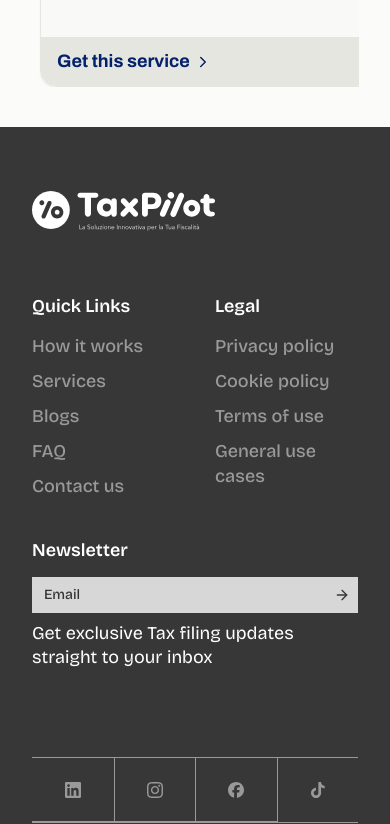
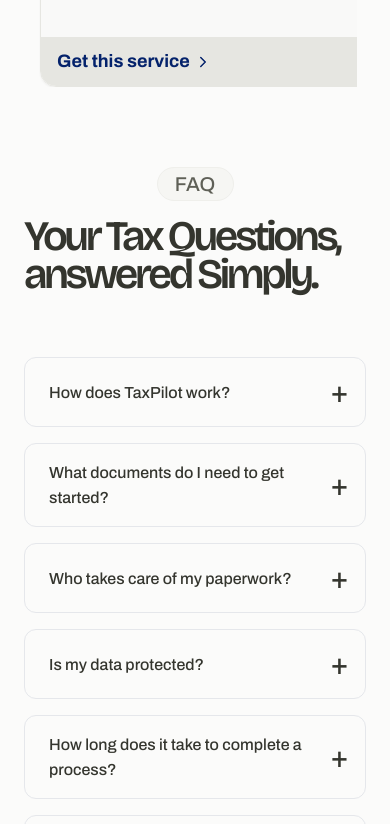
Before and after one commit to arqentech/tax-pilot-1, a React (Vite) app: page / in a window 390 px wide. Shown: the part 3880-4704 px from the top of the page. Built offline with nearby package versions, Linux system fonts and the light colour scheme; the HTML template or start-up script is replaced by a standard one.

Commit message:
Home responsiveness fix 2.0

```diff
--- a/src/index.css
+++ b/src/index.css
@@ -51,7 +51,7 @@
     @apply md:text-[58px] md:leading-[73px];
   }
   .sub-heading {
-    @apply font-bricolage font-extrabold text-[44px] leading-[38px] tracking-[-0.08em];
+    @apply font-bricolage font-extrabold text-[42px] leading-[38px] tracking-[-0.08em];
     @apply md:text-[58px] md:leading-[59px];
   }
 
--- a/src/pages/home/Home.tsx
+++ b/src/pages/home/Home.tsx
@@ -16,7 +16,7 @@
       <HowWeWork />
       <ServicesSection />
       {/* <TeamCard /> */}
-      {/* <HomePageFAQ/> */}
+      <HomePageFAQ/>
       {/* <BlogSection /> */}
       {/* <TaxPilotSection/> */}
     </div>
--- a/src/pages/home/HomePageFAQ.tsx
+++ b/src/pages/home/HomePageFAQ.tsx
@@ -4,13 +4,14 @@
 
 function HomePageFAQ() {
   return (
-    <div className="w-full py-20">
+    <div className="w-full py-10">
       <div className="flex flex-col items-center ">
         <Badge text="FAQ" width="77px" center />
 
-        <h2 className="font-bricolage sub-heading mt-4">
-          <span className="block">Your Tax Questions,</span>
-          <span className="block">answered Simply.</span>
+        <h2 className="font-bricolage sub-heading mt-4 max-w-[489px]">
+          {/* <span className="block">Your Tax Questions,</span>
+          <span className="block">answered Simply.</span> */}
+          <p>Your Tax Questions, answered Simply.</p>
         </h2>
       </div>
       <div className="max-w-2xl mx-auto ">
--- a/src/pages/home/HomeServicesSection.tsx
+++ b/src/pages/home/HomeServicesSection.tsx
@@ -37,7 +37,7 @@
         <SearchBar onSearch={handleSearch} wrapperClass="w-full w-full place" />
       </div>
 
-      <div className="block md:hidden overflow-x-auto w-[335px]">
+      <div className="block md:hidden overflow-x-auto w-[333px]">
         <div className="flex gap-3 px-4">
           {displayServices.map((service) => (
             <div key={service.link} className="min-w-[333px]">
```
